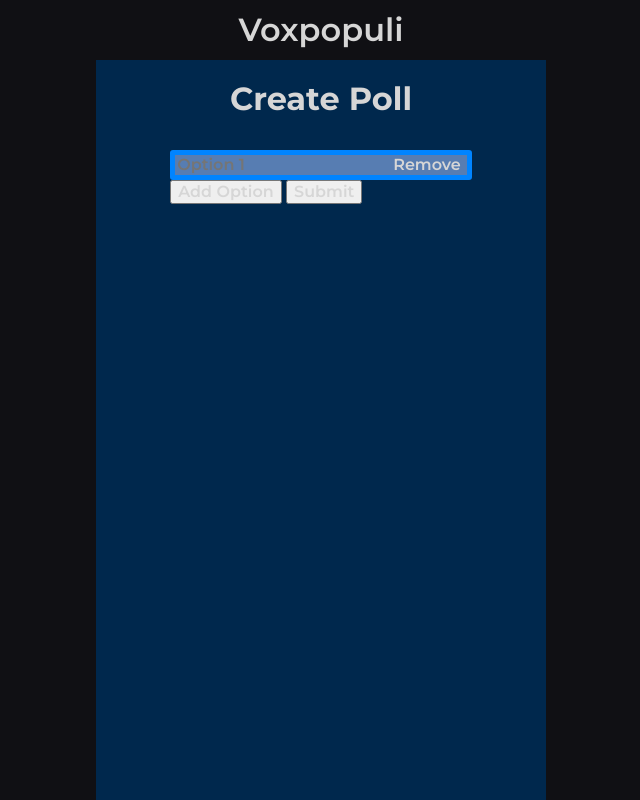
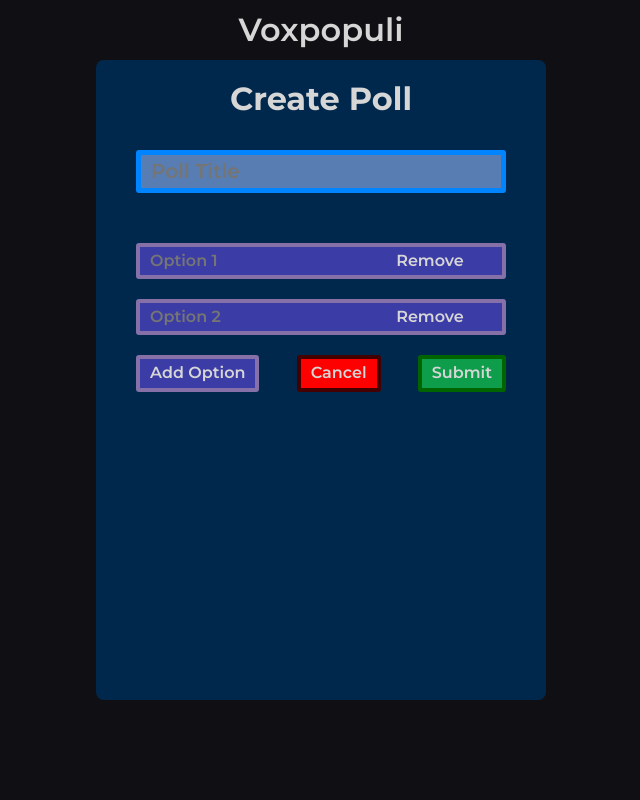
Before and after one commit to birdpump/voxpopuli-svelte, a SvelteKit app: page /create in a window 1280 px wide. Shown: the whole page, without its empty margins (319-959 px from the left). Built offline with nearby package versions, Linux system fonts and the light colour scheme.

Commit message:
added bomb for

```diff
--- a/src/lib/assets/global.css
+++ b/src/lib/assets/global.css
@@ -2,9 +2,11 @@
     --text: #d6d6d6;
     --background: #101014;
     --primary: #0084ff;
-    --secondary: #1b2c42;
+    --secondary: #8571a8;
     --accent: #577db2;
     --cont-background: #00284d;
+    --option-color: rgb(60, 60, 167);
+    --submit-button: rgb(14, 157, 74);
 }
 
 *{
--- a/src/routes/create/+page.svelte
+++ b/src/routes/create/+page.svelte
@@ -1,21 +1,50 @@
 <script>
-    import '$lib/assets/global.css'
-    let options = [''];
+    // Your existing script remains unchanged
+    import '$lib/assets/global.css';
+    let options = ['', ''];
 
-    // Function to add a new option
+    // Adjusted to prevent adding more than 10 options
     function addOption() {
-      options = [...options, ''];
+      if (options.length < 10) {
+        options = [...options, ''];
+      }
     }
 
-    // Function to remove an option by index
+    // Function to remove an option by index remains unchanged
     function removeOption(index) {
       options = options.filter((_, i) => i !== index);
     }
 
-    // Function to update option value
+    // Function to update option value remains unchanged
     function updateOption(index, value) {
       options[index] = value;
-      options = options;
+    }
+
+    // New function to handle form submission
+    async function handleSubmit() {
+      const pollTitle = document.querySelector('.poll-title').value; // Assuming you have a poll title input
+      if (!pollTitle || options.some(option => option.trim() === '')) {
+        console.error('Please fill all fields.');
+        return;
+      }
+
+      try {
+        const response = await fetch('/api/poll', {
+          method: 'POST',
+          headers: {
+            'Content-Type': 'application/json',
+          },
+          body: JSON.stringify({ title: pollTitle, options: options.filter(option => option.trim() !== '') }),
+        });
+
+        if (response.ok) {
+          console.log('Poll created successfully');
+        } else {
+          console.error('Failed to create poll');
+        }
+      } catch (error) {
+        console.error('Error submitting form:', error);
+      }
     }
   </script>
 
@@ -28,28 +57,80 @@
       background-color: var(--cont-background);
       margin: 0 auto;
       width: 450px;
+      margin-bottom: 100px;
+      border-radius: 8px;
     }
 
     .option-input {
       display: flex;
       gap: 10px;
       align-items: center;
-      background-color: var(--accent);
-      border: 5px var(--primary) solid;
+      background-color: var(--option-color);
+      border: 4px var(--secondary) solid;
       border-radius: 3px;
       color: var(--text);
+      margin-bottom: 20px;
     }
     .option-input button{
         background: none;
         outline: none;
         border: none;
+        margin: auto;
     }
     .option-input input{
         background: none;
         outline: none;
         border: none;
+        padding: 5px 0 5px 10px;
     }
+    .poll-title{
+        background: none;
+        outline: none;
+        border: none;
+        width: 350px;
+        font-size: 20px;
+        display: flex;
+        align-items: center;
+        background-color: var(--accent);
+        border: 5px var(--primary) solid;
+        border-radius: 3px;
+        color: var(--text);
+        padding: 5px 0 5px 10px;
+        margin-bottom: 50px;
+    }
+    .add-option-button{
+        background: var(--option-color);
+        border: 4px var(--secondary) solid;
+    }
+    .submit-button{
+        float: right;
+        background-color: var(--submit-button);
+        border: 4px darkgreen solid;
+    }
+    .add-option-button, .submit-button,.cancel-button{
+        border-radius: 3px;
+        padding: 5px 10px;
+        margin-bottom: 40px;
+    }
+    .add-option-button:disabled {
+        background: grey;
+        border-color: none;
+        cursor: not-allowed;
+    }
+    .cancel-button{
+        color: var(--text);
+        float: right;
+        background-color: red;
+        border: 4px rgb(68, 0, 0) solid;
+        text-align: center;
+        margin: 0 auto;
+        height: fit-content;
+    }
+    .main-buttons-parent{
+        display: flex;
 
+        place-content: center;
+    }
     button {
       cursor: pointer;
     }
@@ -57,21 +138,21 @@
 
   <div class="main-cont">
     <h1 style="text-align: center; font-weight: bold;">Create Poll</h1>
-    <form>
+    <form on:submit|preventDefault={handleSubmit}>
+      <input class="poll-title" type="text" placeholder="Poll Title">
       {#each options as option, index (index)}
         <div class="option-input">
-          <input
-            type="text"
-            placeholder={`Option ${index + 1}`}
-            bind:value={options[index]}
-            on:input={e => updateOption(index, e.target.value)}
-          />
-          {#if options.length > 0}
-            <button type="button" on:click={() => removeOption(index)}>Remove</button>
-          {/if}
+          <input type="text" placeholder={`Option ${index + 1}`} bind:value={options[index]} on:input={e => updateOption(index, e.target.value)} />
+          <button type="button" on:click={() => removeOption(index)}>Remove</button>
         </div>
       {/each}
-      <button type="button" on:click={addOption}>Add Option</button>
-      <button type="submit">Submit</button>
+      <div class="main-buttons-parent">
+        <button class="add-option-button" type="button" on:click={addOption} disabled={options.length >= 10}>Add Option</button>
+        <div class="cancel-button">
+            Cancel
+        </div>
+        <button class="submit-button" type="button" on:click={handleSubmit}>Submit</button>
+      </div>
+
     </form>
   </div>
```
